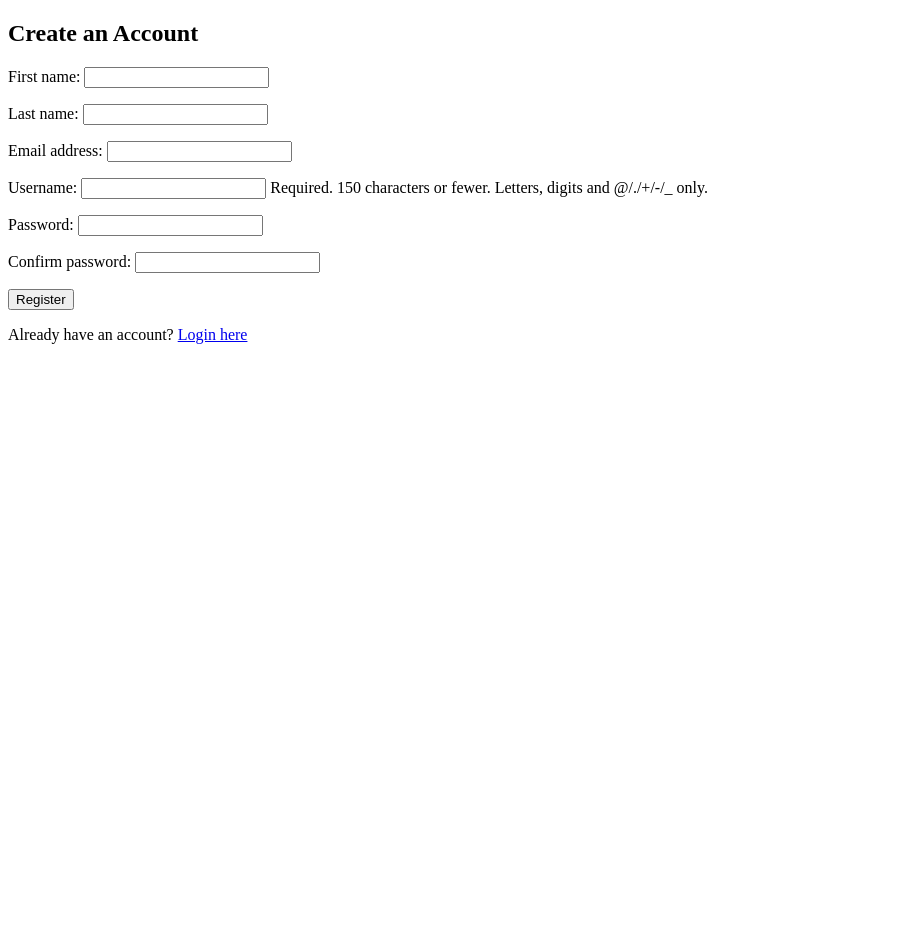
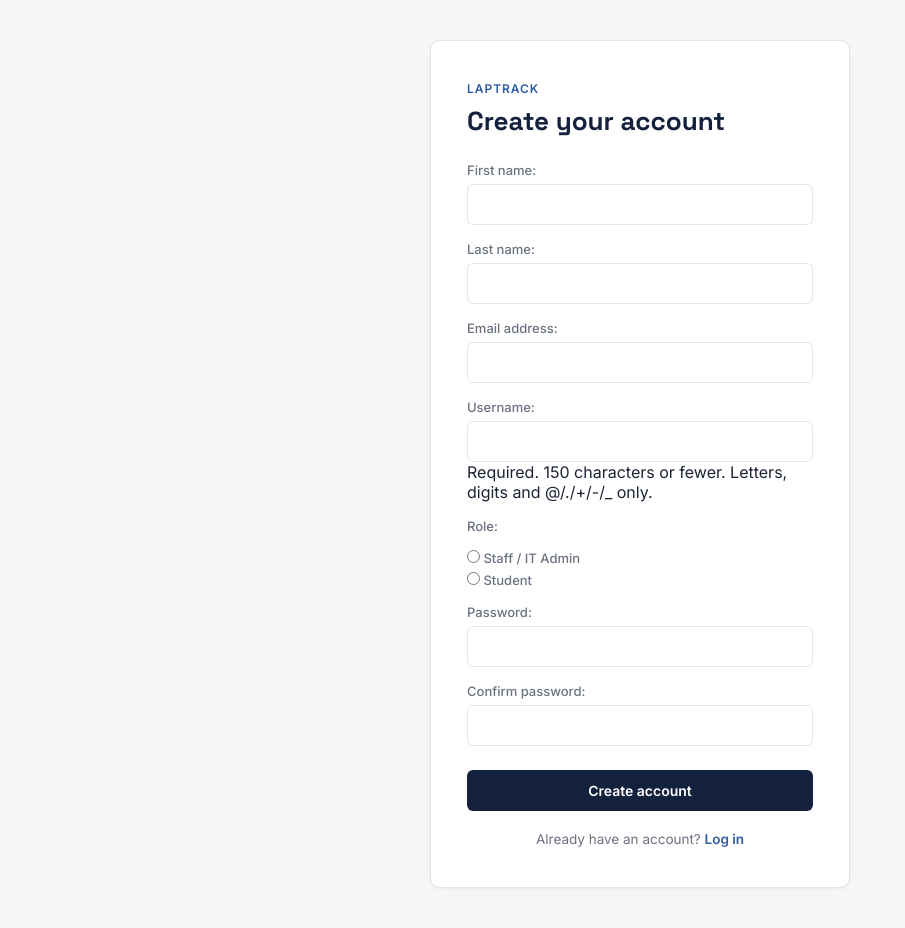
Before and after one commit to JacGary-Canete/ProjectAuthSystem, a Django app: page /register/ in a window 1280 px wide. Shown: the whole page, without its empty margins (0-905 px from the left). Before the commit the page ends 344 px from the top, so only its background shows below. Run offline with Django 4.2, Linux system fonts and the light colour scheme.

Commit message:
Added role-based registration and dashboard styling to match LapTrack proposal

```diff
--- a/myapp/forms.py
+++ b/myapp/forms.py
@@ -2,6 +2,12 @@ from django import forms
 from django.contrib.auth.models import User
 
 class RegisterForm(forms.ModelForm):
+    ROLE_CHOICES = [
+        ('staff', 'Staff / IT Admin'),
+        ('student', 'Student'),
+    ]
+
+    role = forms.ChoiceField(choices=ROLE_CHOICES, widget=forms.RadioSelect)
     password = forms.CharField(widget=forms.PasswordInput)
     confirm_password = forms.CharField(widget=forms.PasswordInput)
 
@@ -14,11 +20,11 @@ class RegisterForm(forms.ModelForm):
         password = cleaned_data.get("password")
         confirm_password = cleaned_data.get("confirm_password")
 
-        if password != confirm_password:
+        if password and confirm_password and password != confirm_password:
             raise forms.ValidationError("Passwords do not match.")
 
         email = cleaned_data.get("email")
         if email and User.objects.filter(email=email).exists():
-            raise forms.ValidationError("An account with this email already exists.")
+            raise forms.ValidationError("Email is already registered.")
 
         return cleaned_data
--- /dev/null
+++ b/myapp/static/myapp/style.css
@@ -0,0 +1,216 @@
+:root {
+    --navy: #14213D;
+    --slate: #2F5D9F;
+    --bg: #F5F6F8;
+    --card: #FFFFFF;
+    --border: #E2E5EA;
+    --text: #1C2333;
+    --muted: #6B7280;
+    --success: #1E8E5A;
+    --error: #C0392B;
+}
+
+* {
+    box-sizing: border-box;
+    margin: 0;
+    padding: 0;
+}
+
+body {
+    font-family: 'Inter', sans-serif;
+    background: var(--bg);
+    color: var(--text);
+    min-height: 100vh;
+    display: flex;
+    align-items: center;
+    justify-content: center;
+    padding: 40px 20px;
+}
+
+.page {
+    width: 100%;
+    max-width: 420px;
+}
+
+.card {
+    background: var(--card);
+    border: 1px solid var(--border);
+    border-radius: 10px;
+    padding: 40px 36px;
+    box-shadow: 0 1px 3px rgba(20, 33, 61, 0.06);
+}
+
+.eyebrow {
+    font-size: 12px;
+    font-weight: 600;
+    letter-spacing: 0.08em;
+    text-transform: uppercase;
+    color: var(--slate);
+    margin-bottom: 8px;
+}
+
+h2 {
+    font-family: 'Space Grotesk', sans-serif;
+    font-size: 26px;
+    font-weight: 700;
+    color: var(--navy);
+    margin-bottom: 24px;
+}
+
+form p {
+    margin-bottom: 16px;
+}
+
+label {
+    display: block;
+    font-size: 13px;
+    font-weight: 500;
+    color: var(--muted);
+    margin-bottom: 6px;
+}
+
+input[type="text"],
+input[type="email"],
+input[type="password"] {
+    width: 100%;
+    padding: 11px 14px;
+    border: 1px solid var(--border);
+    border-radius: 6px;
+    font-size: 14px;
+    font-family: 'Inter', sans-serif;
+    transition: border-color 0.15s ease;
+}
+
+input:focus {
+    outline: none;
+    border-color: var(--slate);
+    box-shadow: 0 0 0 3px rgba(47, 93, 159, 0.12);
+}
+
+/* Role radio buttons */
+ul {
+    list-style: none;
+}
+
+ul li {
+    display: inline-flex;
+    align-items: center;
+    gap: 6px;
+    margin-right: 16px;
+    font-size: 14px;
+}
+
+button {
+    width: 100%;
+    padding: 12px;
+    background: var(--navy);
+    color: #fff;
+    border: none;
+    border-radius: 6px;
+    font-family: 'Inter', sans-serif;
+    font-size: 14px;
+    font-weight: 600;
+    cursor: pointer;
+    margin-top: 8px;
+    transition: background 0.15s ease;
+}
+
+button:hover {
+    background: var(--slate);
+}
+
+.helper-text {
+    margin-top: 20px;
+    font-size: 13.5px;
+    color: var(--muted);
+    text-align: center;
+}
+
+.helper-text a {
+    color: var(--slate);
+    font-weight: 600;
+    text-decoration: none;
+}
+
+.helper-text a:hover {
+    text-decoration: underline;
+}
+
+.message {
+    padding: 10px 14px;
+    border-radius: 6px;
+    font-size: 13.5px;
+    margin-bottom: 16px;
+    background: rgba(30, 142, 90, 0.08);
+    color: var(--success);
+    border: 1px solid rgba(30, 142, 90, 0.2);
+}
+
+.message.error {
+    background: rgba(192, 57, 43, 0.08);
+    color: var(--error);
+    border-color: rgba(192, 57, 43, 0.2);
+}
+
+/* Dashboard-specific */
+.dashboard {
+    max-width: 900px;
+}
+
+.dashboard-header {
+    display: flex;
+    justify-content: space-between;
+    align-items: center;
+    margin-bottom: 24px;
+}
+
+.dashboard-header a {
+    font-size: 13.5px;
+    color: var(--slate);
+    font-weight: 600;
+    text-decoration: none;
+}
+
+.stat {
+    font-family: 'Space Grotesk', sans-serif;
+    font-size: 32px;
+    font-weight: 700;
+    color: var(--navy);
+    margin-bottom: 4px;
+}
+
+.stat-label {
+    font-size: 13px;
+    color: var(--muted);
+    margin-bottom: 24px;
+}
+
+table {
+    width: 100%;
+    border-collapse: collapse;
+}
+
+th {
+    text-align: left;
+    font-size: 12px;
+    text-transform: uppercase;
+    letter-spacing: 0.05em;
+    color: var(--muted);
+    font-weight: 600;
+    padding: 10px 12px;
+    border-bottom: 2px solid var(--border);
+}
+
+td {
+    padding: 12px;
+    font-size: 14px;
+    border-bottom: 1px solid var(--border);
+}
+
+tr:last-child td {
+    border-bottom: none;
+}
+
+.page:has(.dashboard) {
+    max-width: 900px;
+}
--- /dev/null
+++ b/myapp/templates/myapp/base.html
@@ -0,0 +1,16 @@
+{% load static %}
+<!DOCTYPE html>
+<html lang="en">
+<head>
+    <meta charset="UTF-8">
+    <meta name="viewport" content="width=device-width, initial-scale=1.0">
+    <title>{% block title %}LapTrack{% endblock %}</title>
+    <link href="https://fonts.googleapis.com/css2?family=Space+Grotesk:wght@500;600;700&family=Inter:wght@400;500;600&display=swap" rel="stylesheet">
+    <link rel="stylesheet" href="{% static 'myapp/style.css' %}">
+</head>
+<body>
+    <div class="page">
+        {% block content %}{% endblock %}
+    </div>
+</body>
+</html>
--- a/myapp/templates/myapp/register.html
+++ b/myapp/templates/myapp/register.html
@@ -1,23 +1,22 @@
-<!DOCTYPE html>
-<html>
-<head>
-    <title>Register</title>
-</head>
-<body>
-    <h2>Create an Account</h2>
+{% extends 'myapp/base.html' %}
+{% block title %}Register — LapTrack{% endblock %}
+{% block content %}
+<div class="card">
+    <div class="eyebrow">LapTrack</div>
+    <h2>Create your account</h2>
 
     {% if messages %}
         {% for message in messages %}
-            <p>{{ message }}</p>
+            <div class="message">{{ message }}</div>
         {% endfor %}
     {% endif %}
 
     <form method="POST">
         {% csrf_token %}
         {{ form.as_p }}
-        <button type="submit">Register</button>
+        <button type="submit">Create account</button>
     </form>
 
-    <p>Already have an account? <a href="{% url 'login' %}">Login here</a></p>
-</body>
-</html>
+    <div class="helper-text">Already have an account? <a href="{% url 'login' %}">Log in</a></div>
+</div>
+{% endblock %}
--- a/myapp/urls.py
+++ b/myapp/urls.py
@@ -5,4 +5,6 @@ urlpatterns = [
     path('register/', views.register_view, name='register'),
     path('login/', views.login_view, name='login'),
     path('logout/', views.logout_view, name='logout'),
+    path('dashboard/', views.dashboard_home, name='dashboard_home'),
+    path('student-dashboard/', views.student_dashboard, name='student_dashboard'),
 ]
--- a/myapp/views.py
+++ b/myapp/views.py
@@ -14,8 +14,9 @@ def register_view(request):
         if form.is_valid():
             user = form.save(commit=False)
             user.set_password(form.cleaned_data['password'])
+            user.is_staff = (form.cleaned_data['role'] == 'staff')
             user.save()
-            messages.success(request, 'Account created successfully. Please log in.')
+            messages.success(request, 'Account created successfully! You may now log in.')
             return redirect('login')
     else:
         form = RegisterForm()
@@ -28,10 +29,17 @@ def login_view(request):
         user = authenticate(request, username=username, password=password)
         if user is not None:
             login(request, user)
-            return redirect('dashboard_home')
+            if user.is_staff:
+                return redirect('dashboard_home')
+            else:
+                return redirect('student_dashboard')
         else:
-            messages.error(request, 'Invalid username or password.')
+            messages.error(request, 'Invalid email or password. Please try again.')
     return render(request, 'myapp/login.html')
+
+@login_required
+def student_dashboard(request):
+    return render(request, 'myapp/student_dashboard.html')
 
 def logout_view(request):
     logout(request)
--- a/project_auth_system/settings.py
+++ b/project_auth_system/settings.py
@@ -110,7 +110,8 @@ USE_TZ = True
 # Static files (CSS, JavaScript, Images)
 # https://docs.djangoproject.com/en/4.2/howto/static-files/
 
-STATIC_URL = 'static/'
+STATIC_URL = '/static/'
+STATICFILES_DIRS = [BASE_DIR / 'myapp' / 'static']
 
 # Default primary key field type
 # https://docs.djangoproject.com/en/4.2/ref/settings/#default-auto-field
```
Also changed, not shown: myapp/templates/myapp/home.html (+17 -14 lines), myapp/templates/myapp/login.html (+19 -14 lines), myapp/templates/myapp/student_dashboard.html (added, +14 -0 lines).
